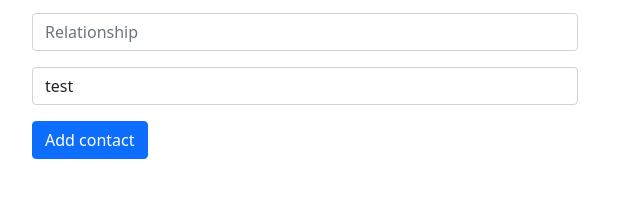
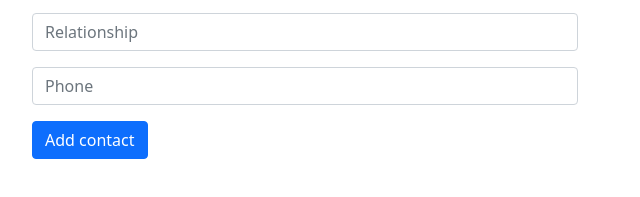
Before and after one commit to ibrokheem/Contacts-book2, a plain HTML site: page index.html in a window 1280 px wide. Shown: the part 217-414 px from the top of the page, 50-690 px from the left. Drawn offline with Linux system fonts and the light colour scheme.

Commit message:
initial commit

```diff
--- a/index.html
+++ b/index.html
@@ -39,7 +39,7 @@
           </div>
 
           <div class="mb-3">
-            <input class="form-control js-new-contact-phone-input" type="tel" name="phone" placeholder="Phone" aria-label="Phone" value="test" pattern="\+[0-9]{3}[0-9]{2}[0-9]{3}[0-9]{4}" required>
+            <input class="form-control js-new-contact-phone-input" type="tel" name="phone" placeholder="Phone" aria-label="Phone" pattern="\+[0-9]{3}[0-9]{2}[0-9]{3}[0-9]{4}" required>
             <span class="isNumberExist text-danger d-none">Phone number already exists!</span>
           </div>
 
```
